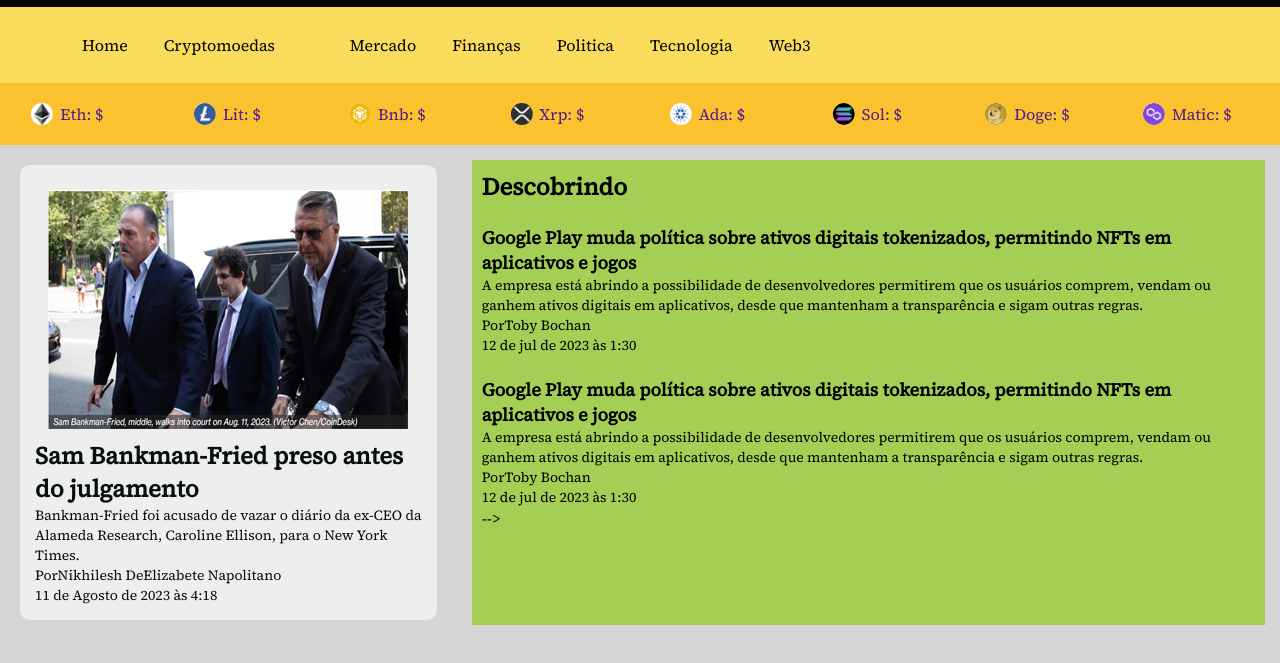
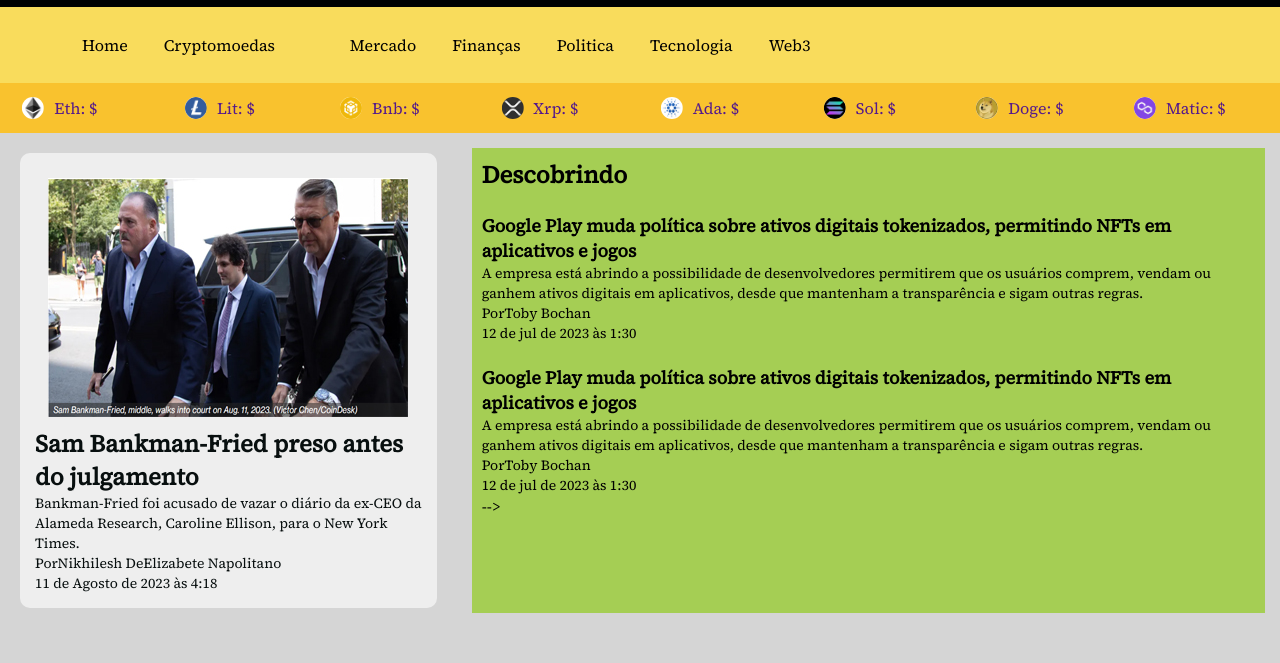
Before and after one commit to Daniloalmeid/cryptofortune, a plain HTML site: page index.html in a window 1280 px wide. Shown: the part 103-766 px from the top of the page. Drawn offline with nearby package versions, Linux system fonts and the light colour scheme; no server answers; a web font is replaced by a local one.

Commit message:
Update style.css

```diff
--- a/style/style.css
+++ b/style/style.css
@@ -233,36 +233,33 @@
 }
 
 .coin {
-    width: 180px;
+    width: auto;
     display: flex;
     justify-content: center;
     align-items: center;
     flex-wrap: wrap;
-    padding: 10px;
     border-radius: 10px;
 }
 
 .imgcotacao{
     width: 22px;
     border-radius: 50px;
-    margin-right: 7px;
+    margin-right: 10px;
 
  }
  .pcotacao{
-    padding: 10px;
+    padding: 5px;
  }
 
  .acotacao{
-    width: 200px;
+    height: 40px;
     display: flex;
     justify-content: center;
     align-items: center;
     flex-wrap: wrap;
-    padding: 10px;
-    margin-right: 15px;
+    padding: 5px;
     border-radius: 10px;
     text-decoration: none;
-
  }
 
 /*  carrosel  */
```
